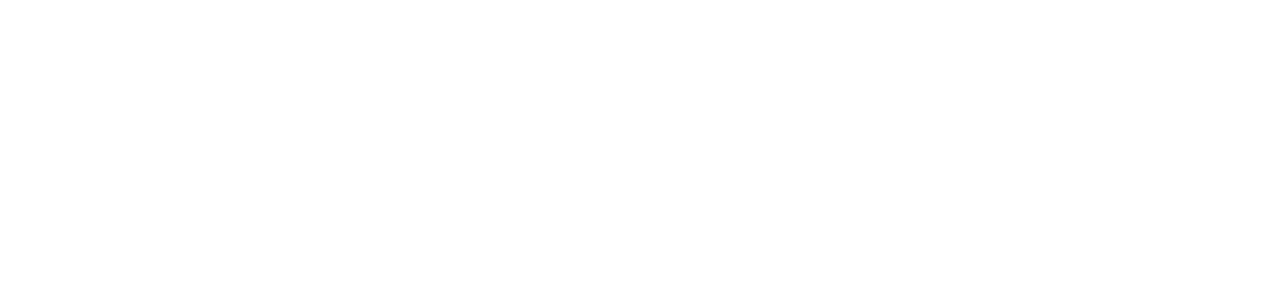
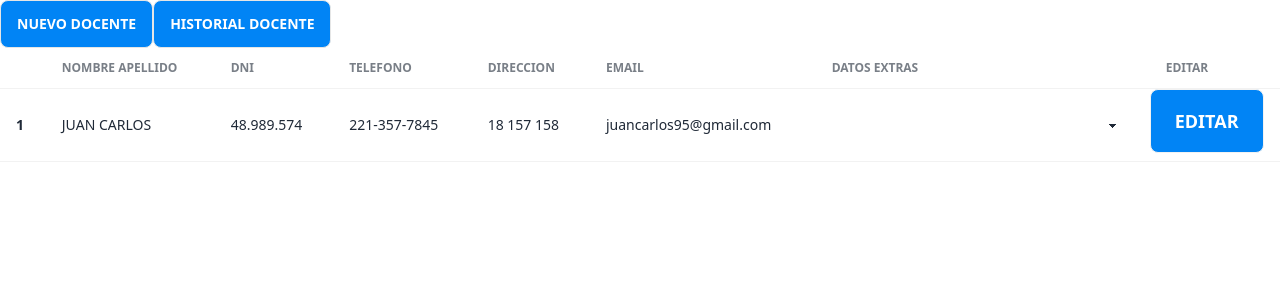
Before and after one commit to sebastianFeltes/app-asistencia-client, a React (Vite) app: page /datos-docentes in a window 1280 px wide. Before the commit this address had no page. Shown: the top 300 px of the page. Built offline with nearby package versions, Linux system fonts and the light colour scheme.

Commit message:
Primera subida pantalla datos docentes

```diff
--- a/src/App.jsx
+++ b/src/App.jsx
@@ -3,6 +3,7 @@
 import Login from './components/Login'
 import { Layout } from './components/Layout'
 import HomeAdmin from './components/HomeAdmin'
+import { DatosDocentes } from './components/DatosDocentes'
 
 function App() {
 
@@ -12,6 +13,7 @@
         <Route path='/' element={<Layout/>} >
           <Route index element={<Login/>} />
           <Route path='/home-admin' element={<HomeAdmin/>} />
+          <Route path='/datos-docentes' element={<DatosDocentes/>} />
         </Route>
       </Routes>
     </BrowserRouter>
--- /dev/null
+++ b/src/components/DatosDocentes.jsx
@@ -0,0 +1,109 @@
+export function DatosDocentes() {
+  return (
+    <>
+      <button className="btn btn-active bg-[#0184F5] text-white">
+        Nuevo Docente
+      </button>
+      <button className="btn btn-active bg-[#0184F5] text-white">
+        Historial Docente
+      </button>
+
+      <div className="overflow-x-auto">
+        <table className="table table-zebra">
+          {/* head */}
+          <thead>
+            <tr>
+              <th></th>
+              <th>NOMBRE APELLIDO</th>
+              <th>DNI</th>
+              <th>TELEFONO</th>
+              <th>DIRECCION</th>
+              <th>EMAIL</th>
+              <th>DATOS EXTRAS</th>
+              <th>EDITAR</th>
+            </tr>
+          </thead>
+          <tbody>
+            {/* row 1 */}
+            <tr>
+              <th>1</th>
+              <td>JUAN CARLOS</td>
+              <td>48.989.574</td>
+              <td>221-357-7845</td>
+              <td>18 157 158</td>
+              <td>juancarlos95@gmail.com</td>
+              <td>
+                <select className="select  w-full max-w-xs">
+
+                  <option disabled>
+                    <span>Telofono: </span>
+                    <span>221-487-4871</span>
+                    </option>
+                  <option disabled>
+                    <span>Documentacion:</span>
+                    <span>Completa</span>
+
+                  </option>
+                  <option disabled>
+                    <span>Telefono Medico:</span>
+                    <span>221-345-6259  </span>
+                    </option>
+                </select>
+              </td>
+                <button className="btn btn-lg bg-[#0184F5] text-white">EDITAR</button>
+            </tr>
+          </tbody>
+        </table>
+      </div>
+
+      {/*    <div className="collapse collapse-plus bg-base-200">
+        <input type="radio" name="my-accordion-3" checked="checked" />
+        <div className="collapse-title text-xl font-medium">
+          Docente 1
+        </div>
+        <div className="collapse-content">
+        <thead>
+            <tr>
+              <th></th>
+              <th>NOMBRE APELLIDO</th>
+              <th>DNI</th>
+              <th>DIRECCION</th>
+              <th>TELEFONO</th>
+              <th>EMAIL</th>
+            </tr>
+          </thead>
+          <tr>
+
+              <td>JUAN CARLO</td>
+              <td>45.648.486</td>
+              <td>12 154 155</td>
+              <td>2213636355</td>
+              <td>juancarlos95@gmail.com</td>
+              </tr>
+
+
+
+
+        </div>
+      </div>
+      <div className="collapse collapse-plus bg-base-200">
+        <input type="radio" name="my-accordion-3" />
+        <div className="collapse-title text-xl font-medium">
+          Click to open this one and close others
+        </div>
+        <div className="collapse-content">
+          <p>hello</p>
+        </div>
+      </div>
+      <div className="collapse collapse-plus bg-base-200">
+        <input type="radio" name="my-accordion-3" />
+        <div className="collapse-title text-xl font-medium">
+          Click to open this one and close others
+        </div>
+        <div className="collapse-content">
+          <p>hello</p>
+        </div>
+      </div> */}
+    </>
+  );
+}
```
